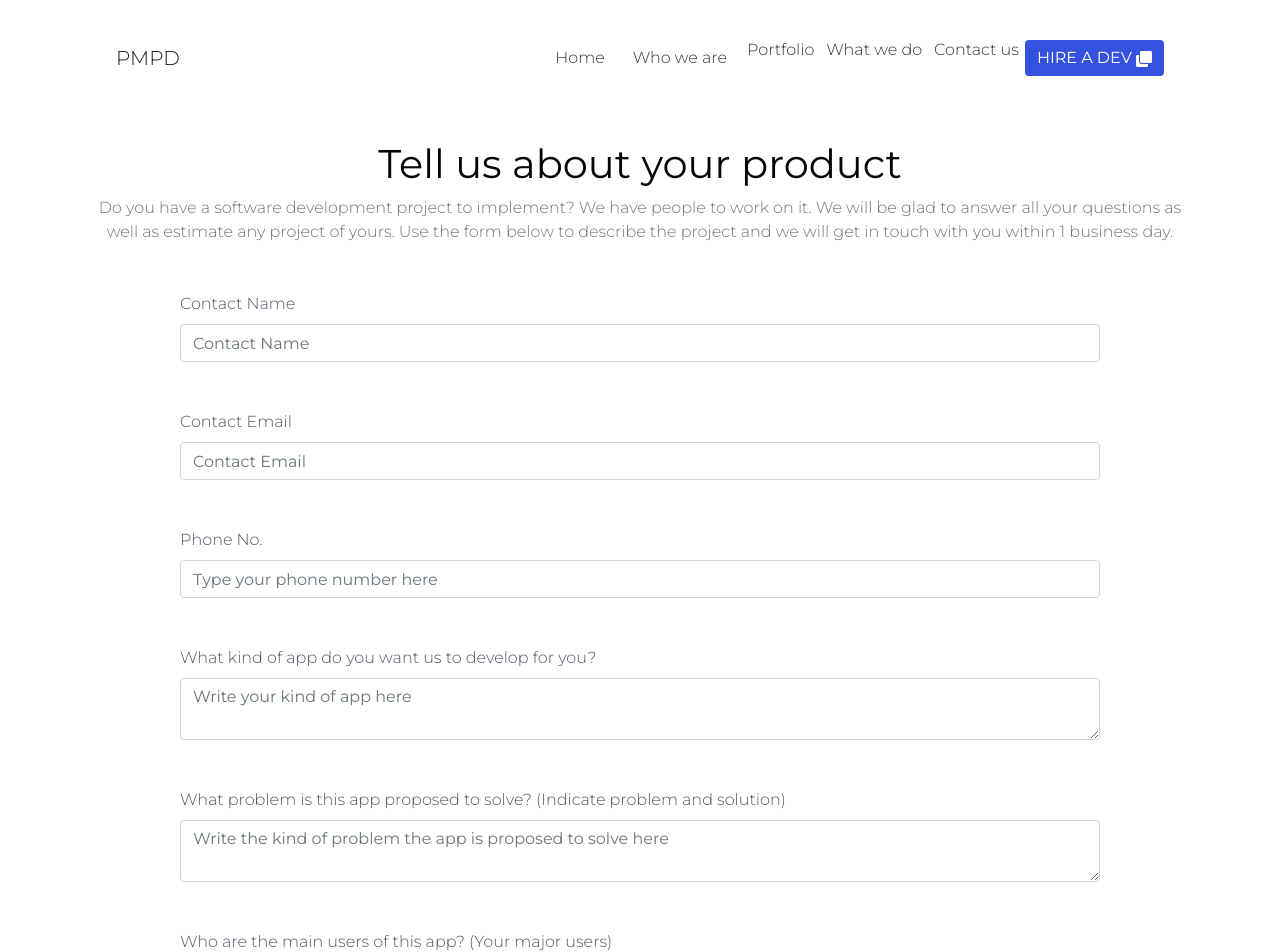
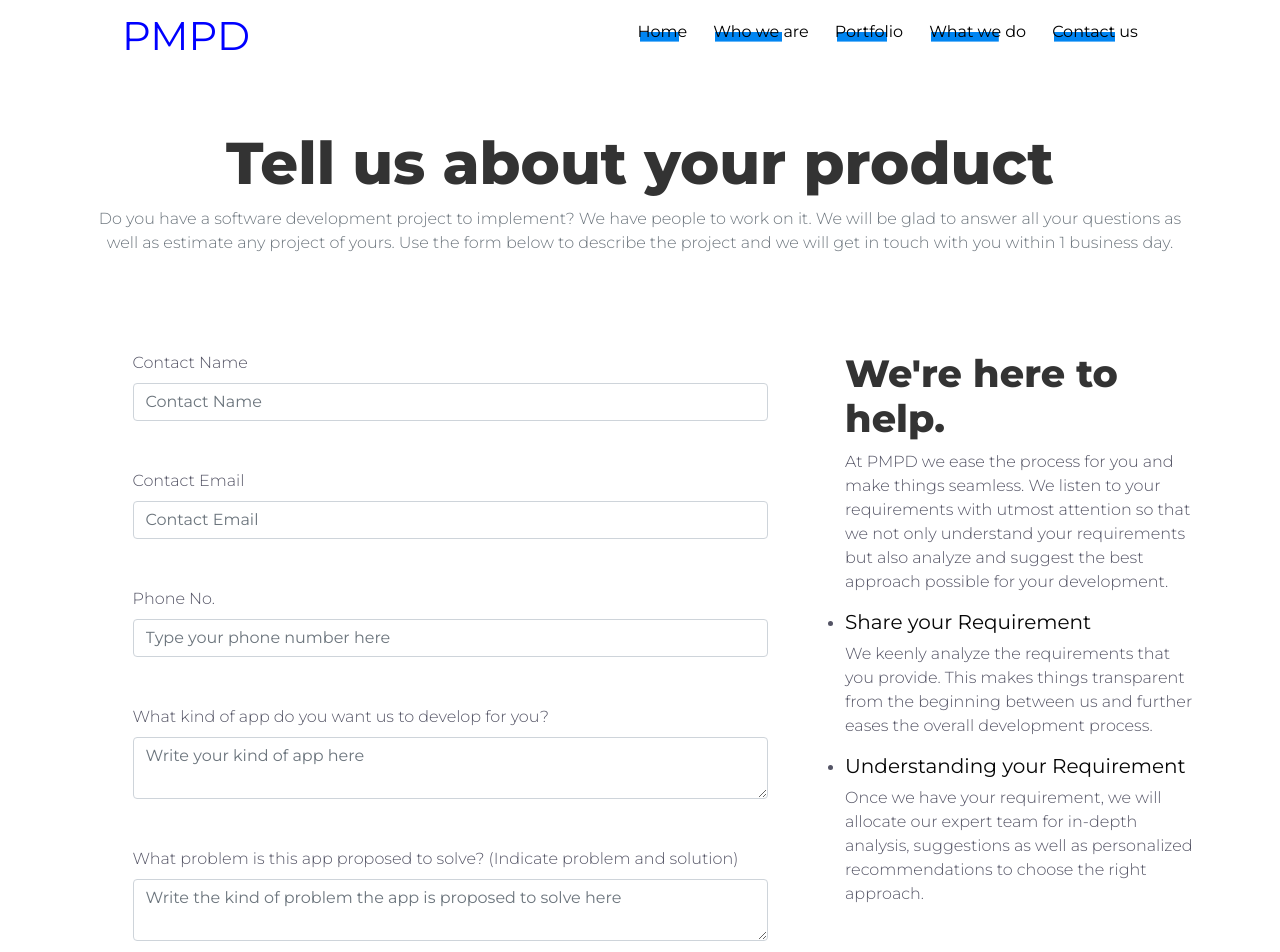
Before and after one commit to ifeanyilucky/pmpd, a React (Create React App) app: page /enquiry in a window 1280 px wide. Shown: the top 952 px of the page. Built offline with nearby package versions, Linux system fonts and the light colour scheme.

Commit message:
files updated

```diff
--- a/src/Components/Body/body.module.css
+++ b/src/Components/Body/body.module.css
@@ -19,6 +19,7 @@ section {
     0px 14px 30px rgba(155, 81, 224, 0.1);
   border-radius: 4px;
   border: 1px solid #e0e0e091;
+  margin-left: auto;
 }
 .box.box2:nth-child(2),
 .box.box2:nth-child(4),
--- a/src/Components/Enquiry/Enquiry.js
+++ b/src/Components/Enquiry/Enquiry.js
@@ -1,16 +1,17 @@
 import React from "react";
 import NavBar from "../NavBar/NavBar";
 import style from "./enquiry.module.css";
-
 import { Form, FormGroup, Label, Input, Container } from "reactstrap";
+import Navi from "../Navigation/Navi";
 
 const Enquiry = () => {
   return (
     <>
       <Container>
-        <NavBar />
-        <div className="text-center mt-5">
-          <h1>Tell us about your product</h1>
+        <Navi />
+
+        <div className="text-center mt-5 mb-5">
+          <h1 className="secHead1">Tell us about your product</h1>
           <span className="text-muted">
             Do you have a software development project to implement? We have
             people to work on it. We will be glad to answer all your questions
@@ -20,7 +21,7 @@ const Enquiry = () => {
           </span>
         </div>
         <div className="row">
-          <div className="col-10 mx-auto">
+          <div className="col-xl-7 mx-auto">
             <Form>
               <div className={style.plan}>
                 <FormGroup>
@@ -184,11 +185,40 @@ const Enquiry = () => {
                 </FormGroup>
               </div>
               <div className={style.btnWrapper}>
-                <button type="submit" className={style.sbmtBtn}>
+                <a type="submit" className="Plink" style={{ fontSize: "20px" }}>
                   SUBMIT
-                </button>
+                </a>
               </div>
             </Form>
+          </div>
+          <div className="col-sm-4 mt-5">
+            <h1 className="secHead">We're here to help.</h1>
+            <p>
+              At PMPD we ease the process for you and make things seamless. We
+              listen to your requirements with utmost attention so that we not
+              only understand your requirements but also analyze and suggest the
+              best approach possible for your development.
+            </p>
+
+            <ul className="list-group">
+              <li>
+                <h5>Share your Requirement</h5>{" "}
+                <p>
+                  We keenly analyze the requirements that you provide. This
+                  makes things transparent from the beginning between us and
+                  further eases the overall development process.
+                </p>
+              </li>
+              <li>
+                <h5>Understanding your Requirement</h5>
+
+                <p>
+                  Once we have your requirement, we will allocate our expert
+                  team for in-depth analysis, suggestions as well as
+                  personalized recommendations to choose the right approach.
+                </p>
+              </li>
+            </ul>
           </div>
         </div>
       </Container>
```
